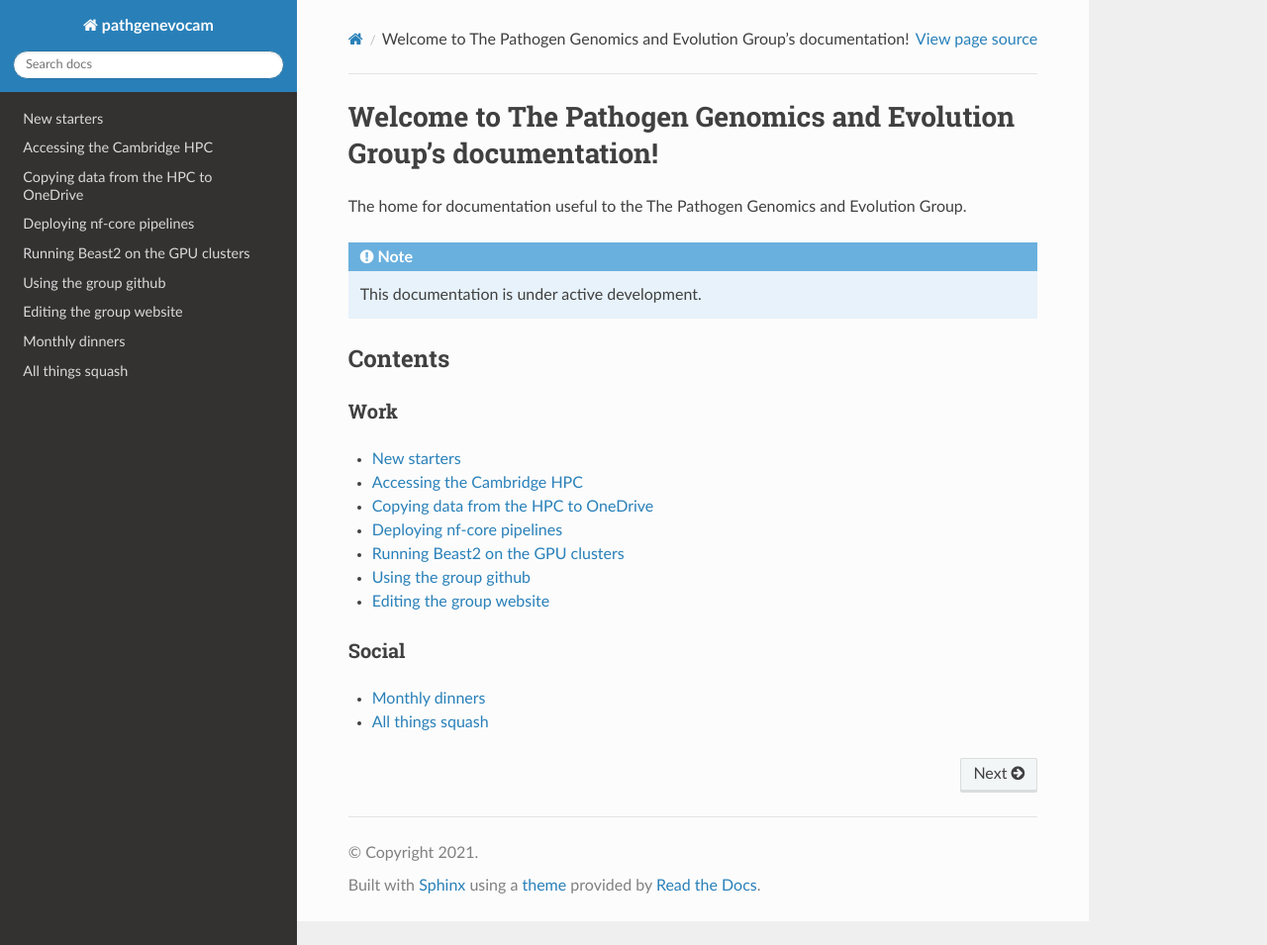
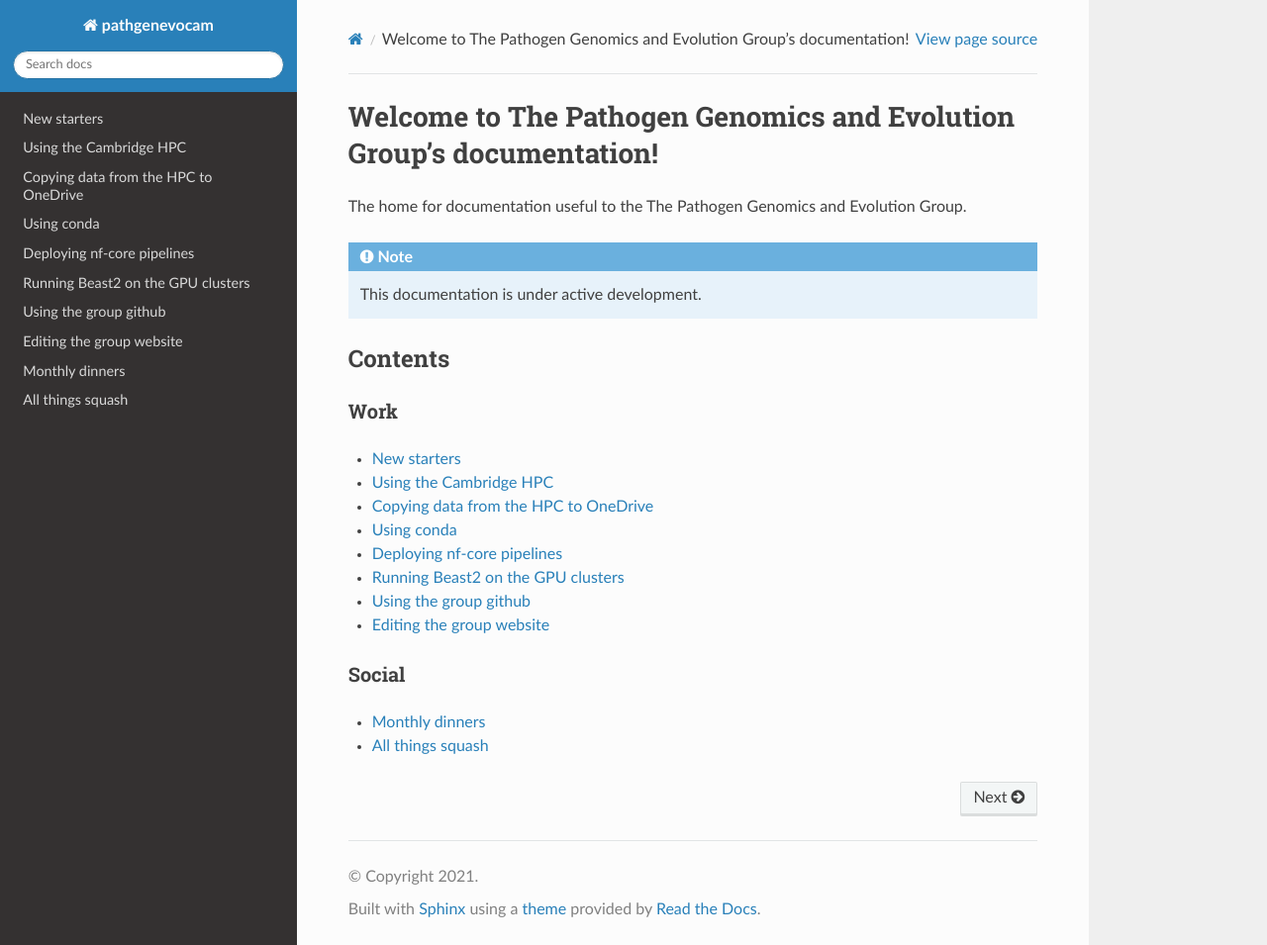
Before and after one commit to pathgenevocam/readthedocs, a Sphinx documentation site: the page built from docs/source/index.rst, in a window 1280 px wide and 955 px high. Shown: the whole window at 99% size. Built offline with Sphinx 7.4.7 and the Read the Docs theme 2.0.0, drawn with Linux system fonts in a browser that asks for light colours.

Commit message:
add potential pages

```diff
--- /dev/null
+++ b/docs/source/conda.rst
@@ -0,0 +1,4 @@
+Using conda
+===========
+
+Work in progress
--- a/docs/source/hpc.rst
+++ b/docs/source/hpc.rst
@@ -1,4 +1,4 @@
-Accessing the Cambridge HPC
-===========================
+Using the Cambridge HPC
+=======================
 
 Work in progress
--- a/docs/source/index.rst
+++ b/docs/source/index.rst
@@ -19,6 +19,7 @@ Work
  newstarters
  hpc
  onedrive
+ conda
  nfcore
  beast
  github
```
